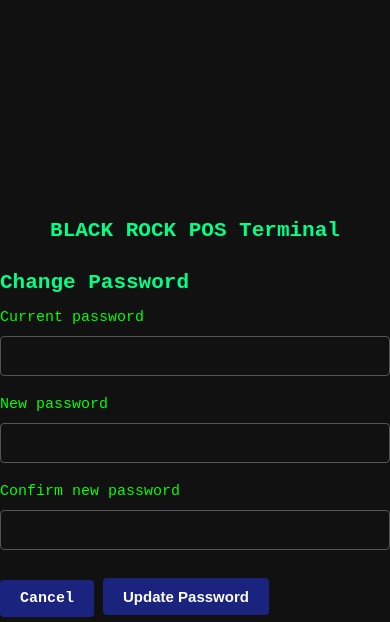
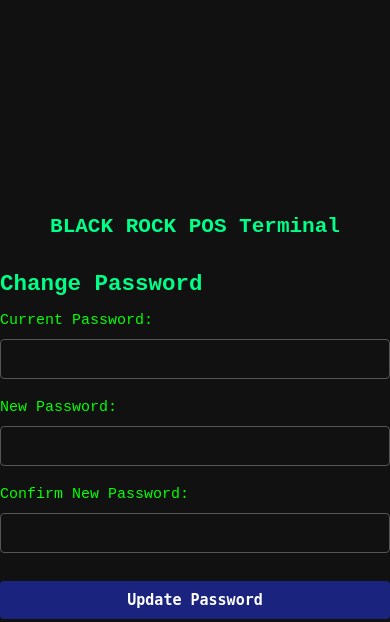
Before and after one commit to nbkeuro/vishnu, a Flask app: template templates/password.html in a window 390 px wide. Shown: the top 622 px of the page. Run offline with Flask 3, Linux system fonts and the light colour scheme; the template is opened without the code that fills it, so the values that code supplies are empty.

Commit message:
Update password.html

```diff
--- a/templates/password.html
+++ b/templates/password.html
@@ -1,35 +1,19 @@
 {% extends "base.html" %}
-{% block title %}Change Password · BLACK ROCK POS{% endblock %}
 {% block content %}
-<div class="row justify-content-center">
-  <div class="col-12 col-md-6 col-lg-5">
-    <div class="card">
-      <div class="card-body">
-        <h1 class="h5 mb-3">Change Password</h1>
-
-        {% if error %}<div class="alert alert-danger">{{ error }}</div>{% endif %}
-        {% if success %}<div class="alert alert-success">{{ success }}</div>{% endif %}
-
-        <form method="post">
-          <div class="mb-3">
-            <label class="form-label">Current password</label>
-            <input class="form-control" type="password" name="current" required autocomplete="current-password">
-          </div>
-          <div class="mb-3">
-            <label class="form-label">New password</label>
-            <input class="form-control" type="password" name="new" required autocomplete="new-password">
-          </div>
-          <div class="mb-3">
-            <label class="form-label">Confirm new password</label>
-            <input class="form-control" type="password" name="confirm" required autocomplete="new-password">
-          </div>
-          <div class="d-flex gap-2">
-            <a class="btn btn-outline-light" href="{{ url_for('dashboard') }}">Cancel</a>
-            <button class="btn btn-success">Update Password</button>
-          </div>
-        </form>
-      </div>
-    </div>
-  </div>
-</div>
+<h2>Change Password</h2>
+{% if error %}
+    <p class="error">{{ error }}</p>
+{% endif %}
+{% if success %}
+    <p class="success">{{ success }}</p>
+{% endif %}
+<form method="POST">
+    <label>Current Password:</label>
+    <input type="password" name="current" required>
+    <label>New Password:</label>
+    <input type="password" name="new" required>
+    <label>Confirm New Password:</label>
+    <input type="password" name="confirm" required>
+    <button type="submit">Update Password</button>
+</form>
 {% endblock %}
```
